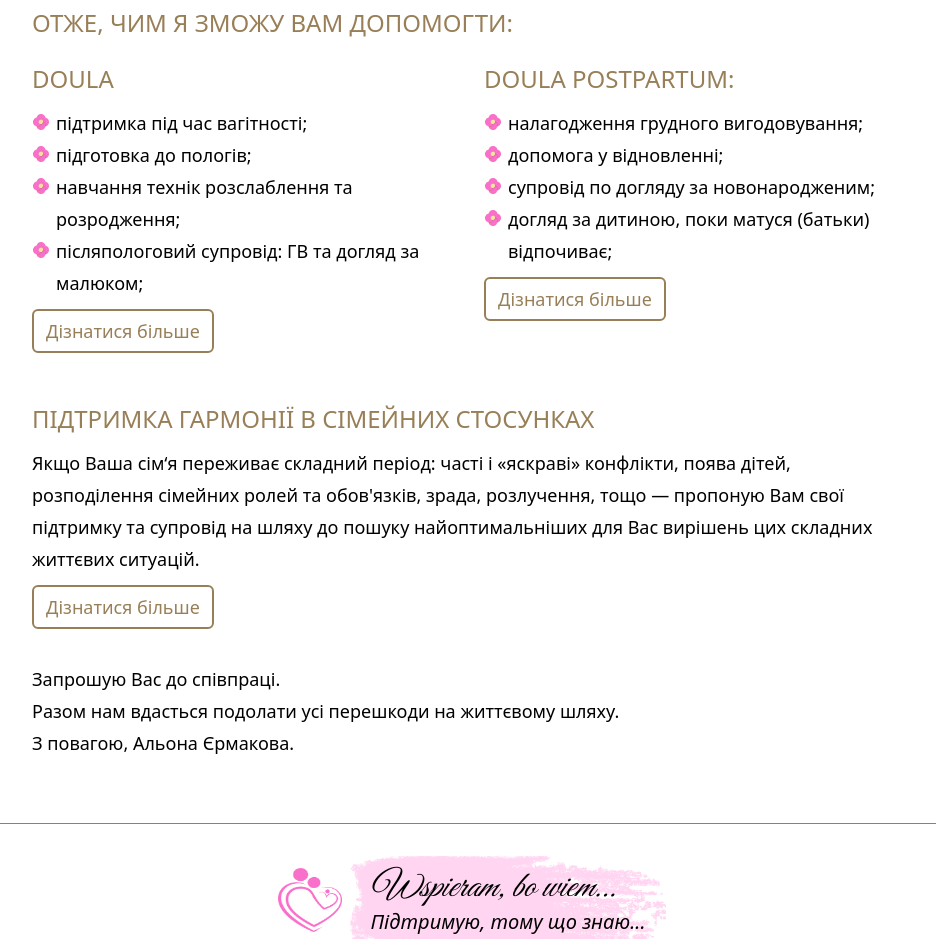
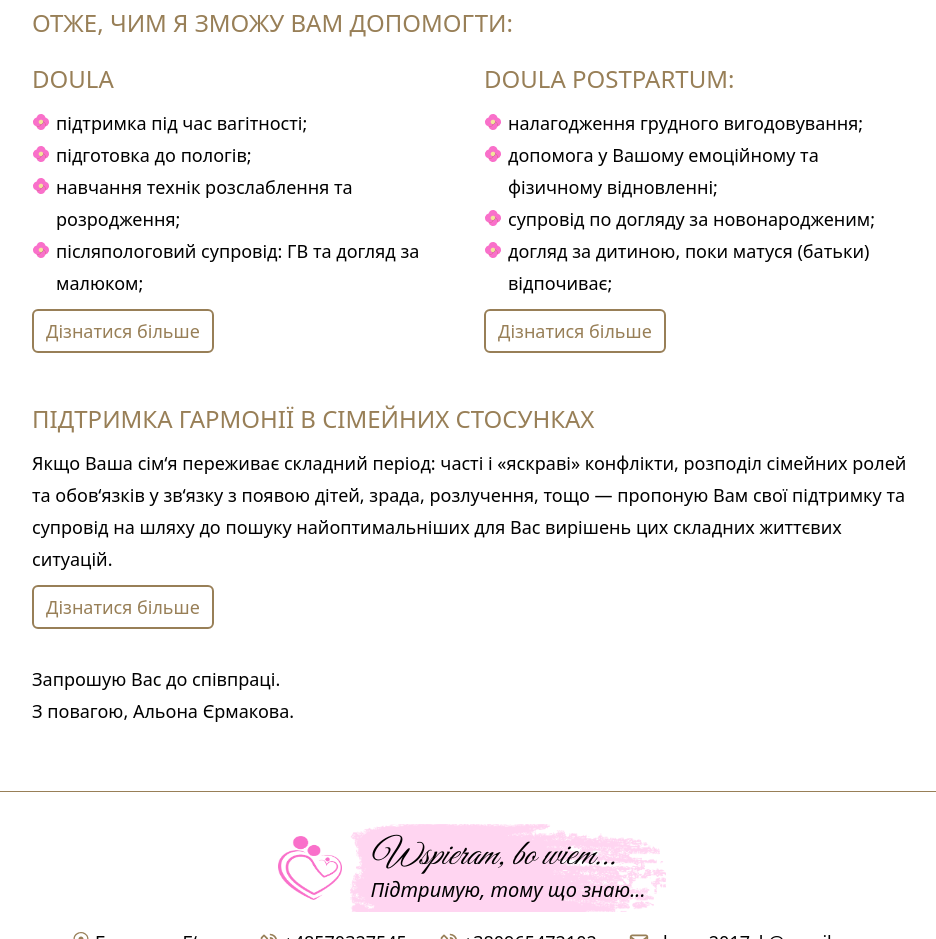
Before and after one commit to OlhaPo/wspieram-bo-wiem-landing-page, a React (Vite) app: page / in a window 1280 px wide. Shown: the part 1580-2519 px from the top of the page, without its empty margins (168-1104 px from the left). Built offline with nearby package versions, Linux system fonts and the light colour scheme.

Commit message:
Add changes in content.

```diff
--- a/src/components/PostpartumDoula.jsx
+++ b/src/components/PostpartumDoula.jsx
@@ -16,7 +16,7 @@ const PostpartumDoula = () => {
           просто величезною допомогою.
         </p>
         <p>
-          Післяпологова доула – це професіонал, який надає батькам інформаційну,
+          Післяпологова доула — це професіонал, який надає батькам інформаційну,
           психологічну, а подекуди і практичну підтримку у період формування і
           становлення контакту батьки — дитинка/мама — дитинка.
         </p>
@@ -26,15 +26,15 @@ const PostpartumDoula = () => {
         </p>
         <div className="my-8 text-[17px] md:text-[18px] leading-8">
           <span>
-            Які послуги я можу запропонувати вам у ролі doula postpartum?
+            Які послуги я можу запропонувати вам у якості doula postpartum?
           </span>{" "}
           <ul className="custom-list italic">
             <li>підтримка та налагодження грудного вигодовування;</li>
             <li>допомога у Вашому емоційному та фізичному відновленні;</li>
             <li>супровід по догляду за новонародженим;</li>
             <li>
-              допомога в навчанні правильного догляду за новонародженим
-              (купання, одягання, годування, заспокоєння...);
+              допомога в навчанні по догляду за новонародженим (купання,
+              одягання, годування, заспокоєння...);
             </li>
             <li>
               догляд за дитиною, поки матуся (батьки) відпочиває/приділяє час
--- a/src/components/Services.jsx
+++ b/src/components/Services.jsx
@@ -78,7 +78,7 @@ const Services = () => {
             </h3>
             <ul className="custom-list">
               <li>налагодження грудного вигодовування;</li>
-              <li>допомога у відновленні;</li>
+              <li>допомога у Вашому емоційному та фізичному відновленні;</li>
               <li>супровід по догляду за новонародженим;</li>
               <li>догляд за дитиною, поки матуся (батьки) відпочиває;</li>
             </ul>
@@ -96,10 +96,10 @@ const Services = () => {
           </h3>
           <p>
             Якщо Ваша сім&lsquo;я переживає складний період: часті і
-            &laquo;яскраві&raquo; конфлікти, поява дітей, розподілення сімейних
-            ролей та обов'язків, зрада, розлучення, тощо — пропоную Вам свої
-            підтримку та супровід на шляху до пошуку найоптимальніших для Вас
-            вирішень цих складних життєвих ситуацій.
+            &laquo;яскраві&raquo; конфлікти, розподіл сімейних ролей та
+            обов&lsquo;язків у зв&lsquo;язку з появою дітей, зрада, розлучення,
+            тощо — пропоную Вам свої підтримку та супровід на шляху до пошуку
+            найоптимальніших для Вас вирішень цих складних життєвих ситуацій.
           </p>
           <div className="my-4">
             <Link to="/support" className="link-button">
@@ -108,9 +108,6 @@ const Services = () => {
           </div>
         </div>
         <p className="mt-10">Запрошую Вас до співпраці. </p>
-        <p>
-          Разом нам вдасться подолати усі перешкоди на життєвому шляху.{" "}
-        </p>{" "}
         <p>З повагою, Альона Єрмакова.</p>
       </div>
     </div>
--- a/src/components/Support.jsx
+++ b/src/components/Support.jsx
@@ -9,7 +9,6 @@ const Support = () => {
         </div>{" "}
         <p>
           Сім&lsquo;я, особисто для мене — це велика цінність в житті людини.
-          Сім&lsquo;я — це вузол, що сплітає наші долі.{" "}
           <p>Джерело безмежної ніжності та підтримки.</p>{" "}
           <p>Джерело пізнання...</p>
           <p>Себе, іншої людини, світу.</p>
@@ -29,11 +28,11 @@ const Support = () => {
         </p>
         <p className="my-8 text-[17px] md:text-[18px] leading-8 italic">
           Тому, якщо Ваша сім&lsquo;я переживає складний період: часті і
-          &laquo;яскраві&raquo; конфлікти, поява дітей, розподілення сімейних
-          ролей та обов'язків, зрада, розлучення, тощо — пропоную Вам свої
-          підтримку та супровід на шляху до пошуку найоптимальніших для Вас
-          вирішень цих складних життєвих ситуацій. На шляху до пошуку гармонії
-          та взаємопорозуміння.
+          &laquo;яскраві&raquo; конфлікти, розподіл сімейних ролей та
+          обов&lsquo;язків у зв&lsquo;язку з появою дітей, зрада, розлучення,
+          тощо — пропоную Вам свої підтримку та супровід на шляху до пошуку
+          найоптимальніших для Вас вирішень цих складних життєвих ситуацій. На
+          шляху до пошуку гармонії та взаємопорозуміння.
         </p>
       </div>
     </div>
```
